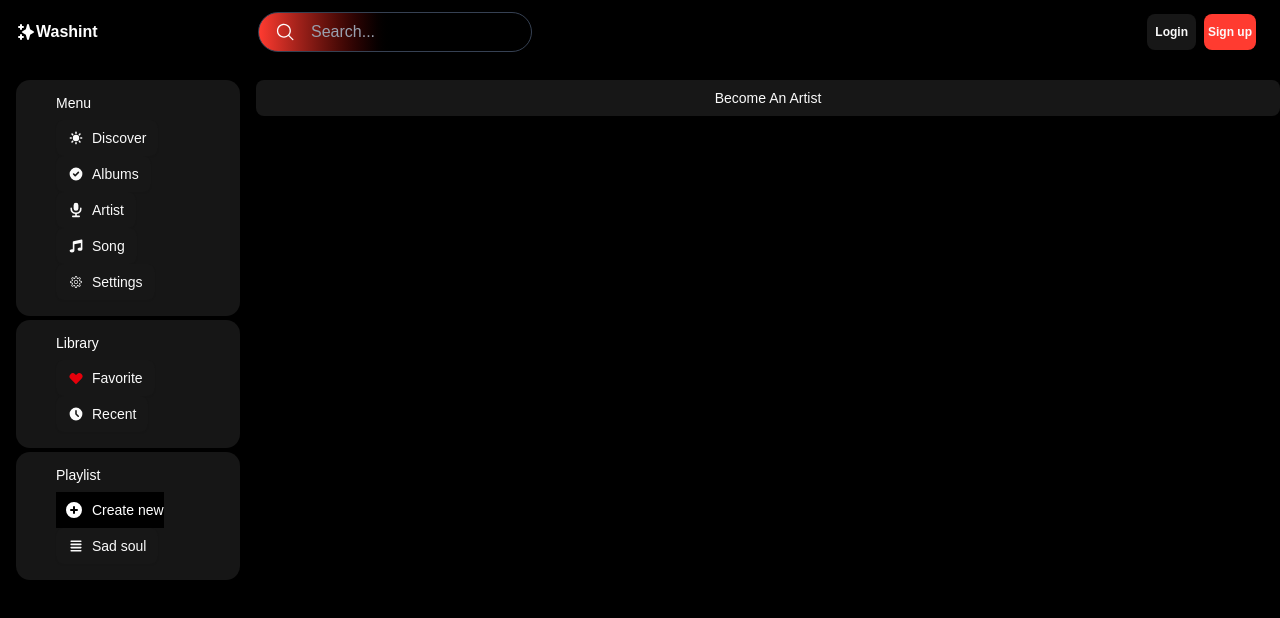
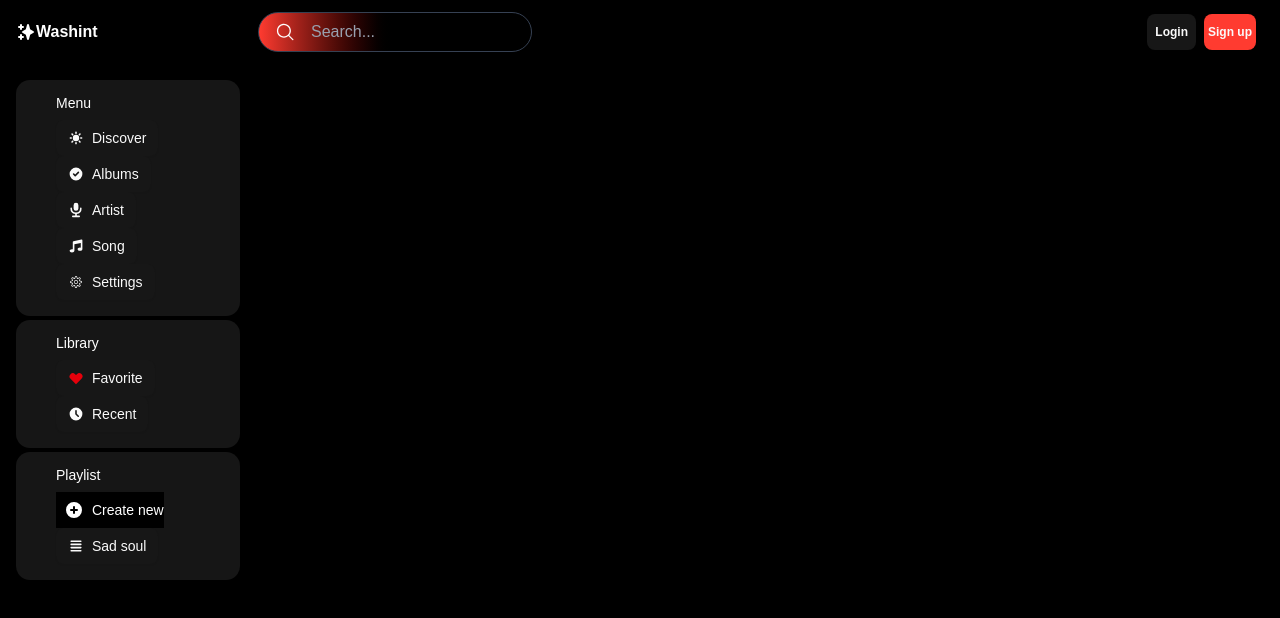
Before and after one commit to kinfe-Michael/washint_web, a Next.js app: page /settings/artistDashboard in a window 1280 px wide. Shown: the top 618 px of the page. Built offline with nearby package versions, Linux system fonts and the light colour scheme; no server answers.

Commit message:
fixed becam artist buttom which was showing prematurely

```diff
--- a/src/app/settings/artistDashboard/page.tsx
+++ b/src/app/settings/artistDashboard/page.tsx
@@ -7,6 +7,7 @@ import ArtistDashboard from "./components/Dashboard";
 
 function page() {
   const [isArtist, setIsArtist] = useState(false);
+  const [ShowBecomeArtist, setShowBecomeArtist] = useState(false);
   useEffect(() => {
     api
       .get("/artists/")
@@ -14,13 +15,16 @@ function page() {
         if (r.data.results[0]) {
           setIsArtist(true);
         } else setIsArtist(false);
+        setShowBecomeArtist(true)
       })
-      .catch((e) => console.log(e));
+      .catch((e) => {
+        setShowBecomeArtist(false)
+      });
   }, []);
   return (
     <PageWraper>
       {isArtist && <ArtistDashboard/>}
-      {!isArtist && (
+      {!isArtist && ShowBecomeArtist && (
         <Button
           onClick={() => {
             api
```
